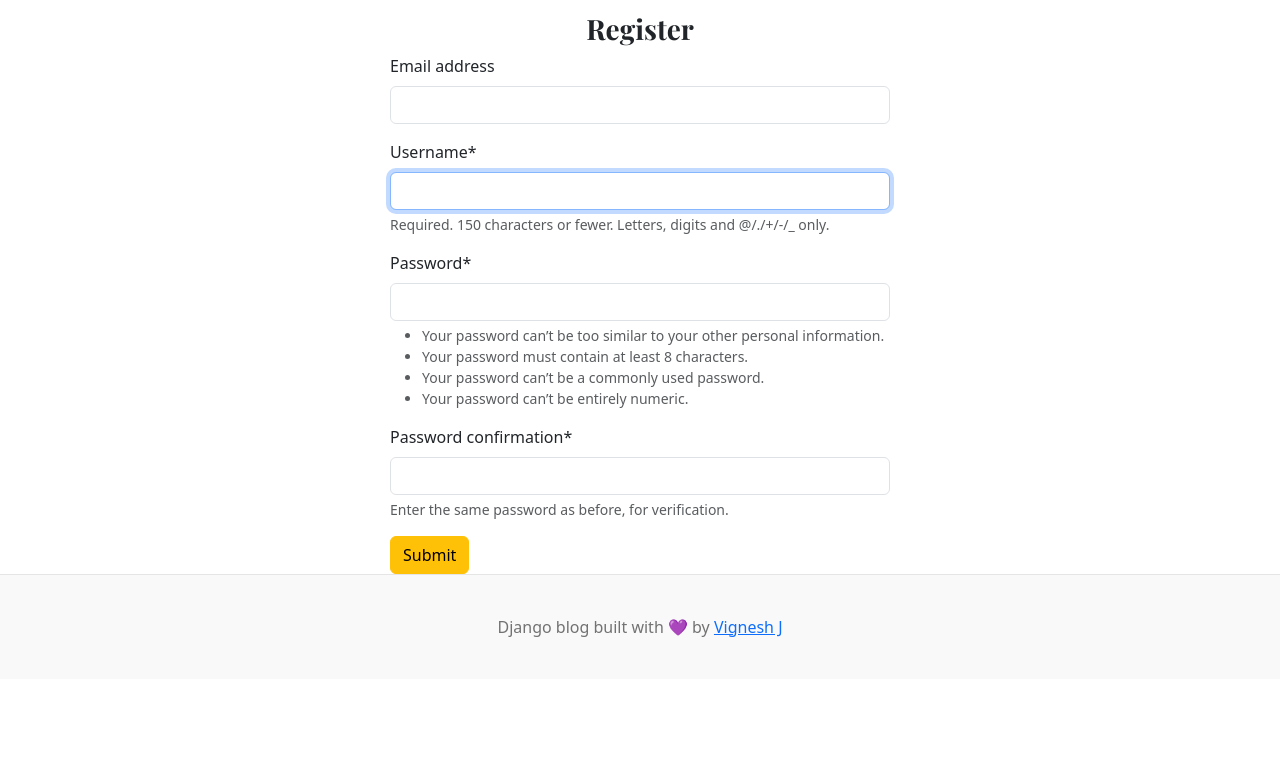
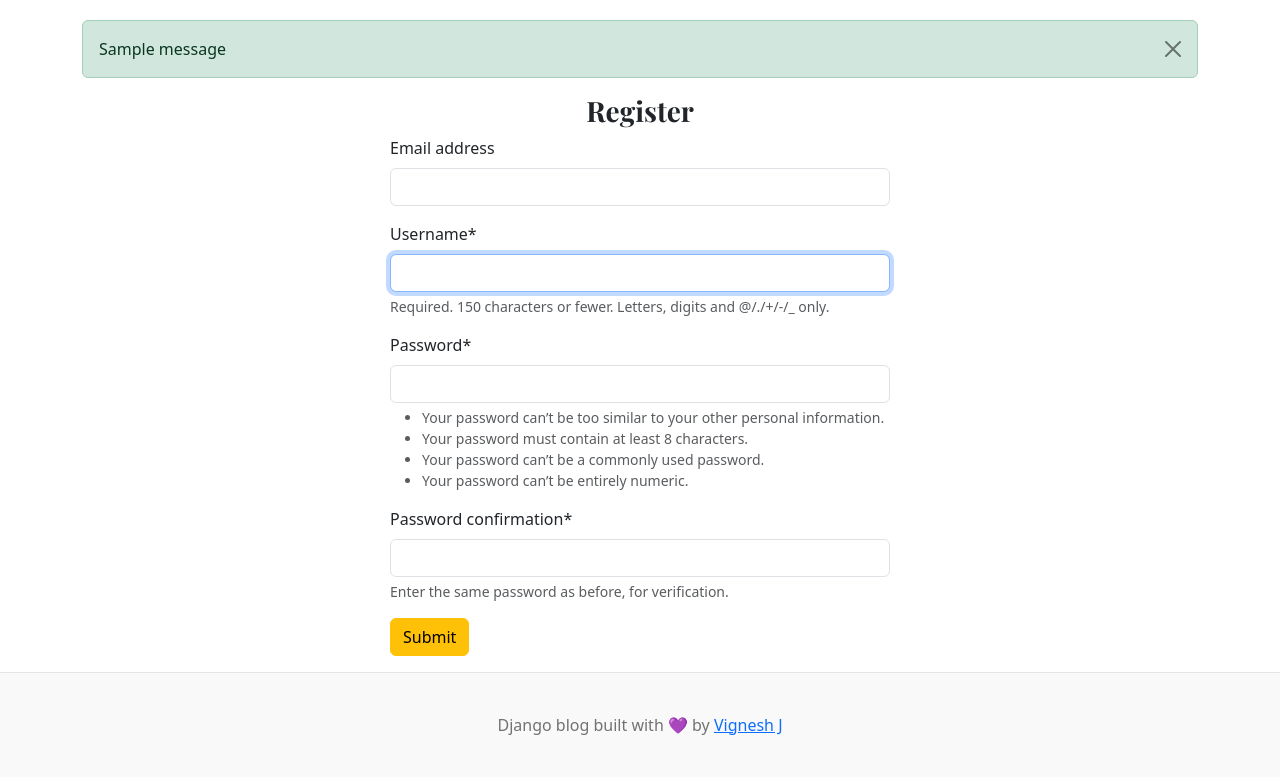
Before and after one commit to Vignesh21J/Blog_Application_User_Roles_Based, a Django app: page /account/register/ in a window 1280 px wide. Shown: the part 135-912 px from the top of the page. Before the commit the page ends 772 px from the top, so only its background shows below. Run offline with Django 5.2, Linux system fonts and the light colour scheme; tables that the repository leaves empty hold one stand-in row (values such as "Sample post"); one stand-in notice (Sample message) is shown; parts of the project's set-up code (start-up, migrations or seed data) failed here and were passed over; some libraries are stand-ins or nearby versions.

Commit message:
feat: implemented error message to shown on login form

```diff
--- a/templates/base.html
+++ b/templates/base.html
@@ -7,6 +7,7 @@
     <link rel="icon" type="image/png" href="{% static 'images/favicon.png' %}">
     <title>Django Blog Application</title>
     <link href="https://getbootstrap.com/docs/5.3/dist/css/bootstrap.min.css" rel="stylesheet">
+
     <link href="https://fonts.googleapis.com/css?family=Playfair+Display:700,900" rel="stylesheet">
     <link href="{% static 'css/blog.css' %}" rel="stylesheet">
 </head>
@@ -55,6 +56,22 @@
             </nav>
         </div>
 
+        <!-- Django Messages to show for Login with invalid credentials -->
+         {% if messages %}
+            <div class="mt-3">
+                {% for message in messages %}
+                    <div class="alert alert-{{ message.tags }} alert-dismissible fade show" role="alert">
+                        {{ message }}
+                        <button type="button"
+                            class="btn-close"
+                            data-bs-dismiss="alert"
+                            aria-label="Close">
+                        </button>
+                    </div>
+                {% endfor %}
+            </div>
+        {% endif %}
+
         <!-- Main Content -->
         {% block content %}
 
@@ -65,5 +82,6 @@
         <p>Django blog built with 💜 by <a href="https://vigneshdevj.pythonanywhere.com/" target="_blank" rel="noopener">Vignesh J</a></p>
     </footer>
 
+    <script src="https://cdn.jsdelivr.net/npm/bootstrap@5.3.3/dist/js/bootstrap.bundle.min.js"></script>
 </body>
 </html>
--- a/templates/register.html
+++ b/templates/register.html
@@ -8,7 +8,7 @@
     <form action="{% url 'register' %}" method="POST" style="width:500px; margin:auto;">
         {% csrf_token %}
         {{ form | crispy }}
-        <button type="submit" class="btn btn-warning">Submit</button>
+        <button type="submit" class="btn btn-warning mb-3">Submit</button>
     </form>
 
 {% endblock content %}
--- a/users/views.py
+++ b/users/views.py
@@ -5,6 +5,7 @@ from django.contrib.auth.forms import AuthenticationForm
 from django.contrib import auth
 
 from django.views.decorators.http import require_POST
+from django.contrib import messages
 
 # Create your views here.
 def register(request):
@@ -28,22 +29,18 @@ def login(request):
     if request.method == 'POST':
         form = AuthenticationForm(request, request.POST)
 
-        # if form.is_valid():
-        #     username = form.cleaned_data['username']
-        #     password = form.cleaned_data['password']
-
-        #     user = auth.authenticate(username=username, password=password)
-        #     if user is not None:
-        #         auth.login(request, user)
-        #     return redirect('/')
-
         if form.is_valid():
             user = form.get_user()
             auth.login(request, user)
             return redirect('/')
 
-    else:
-        form = AuthenticationForm()
+        messages.error(
+            request,
+            "Invalid username or password. Please try again."
+        )
+        return redirect('login')
+
+    form = AuthenticationForm()
     context = {
         'form': form,
     }
```
Also changed, not shown: blog_main/settings.py (+9 -0 lines), templates/login.html (+6 -2 lines).
